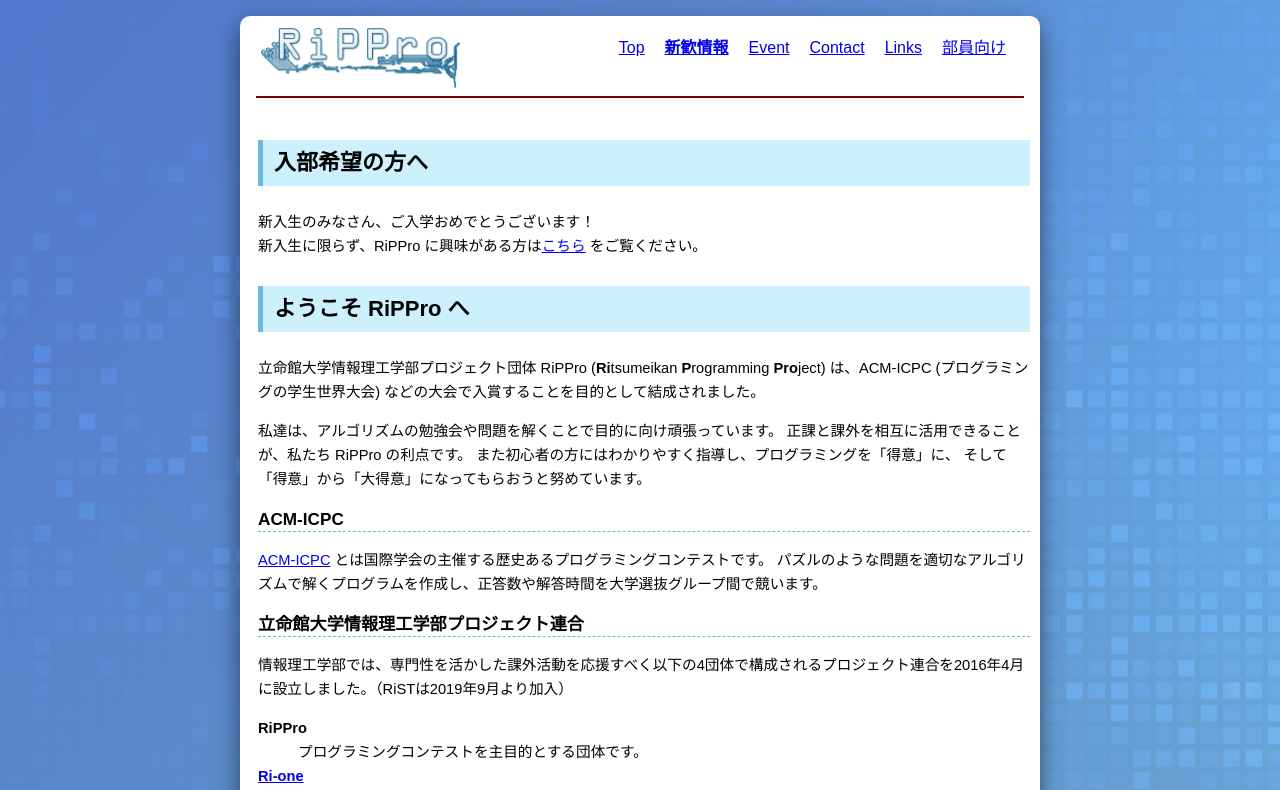
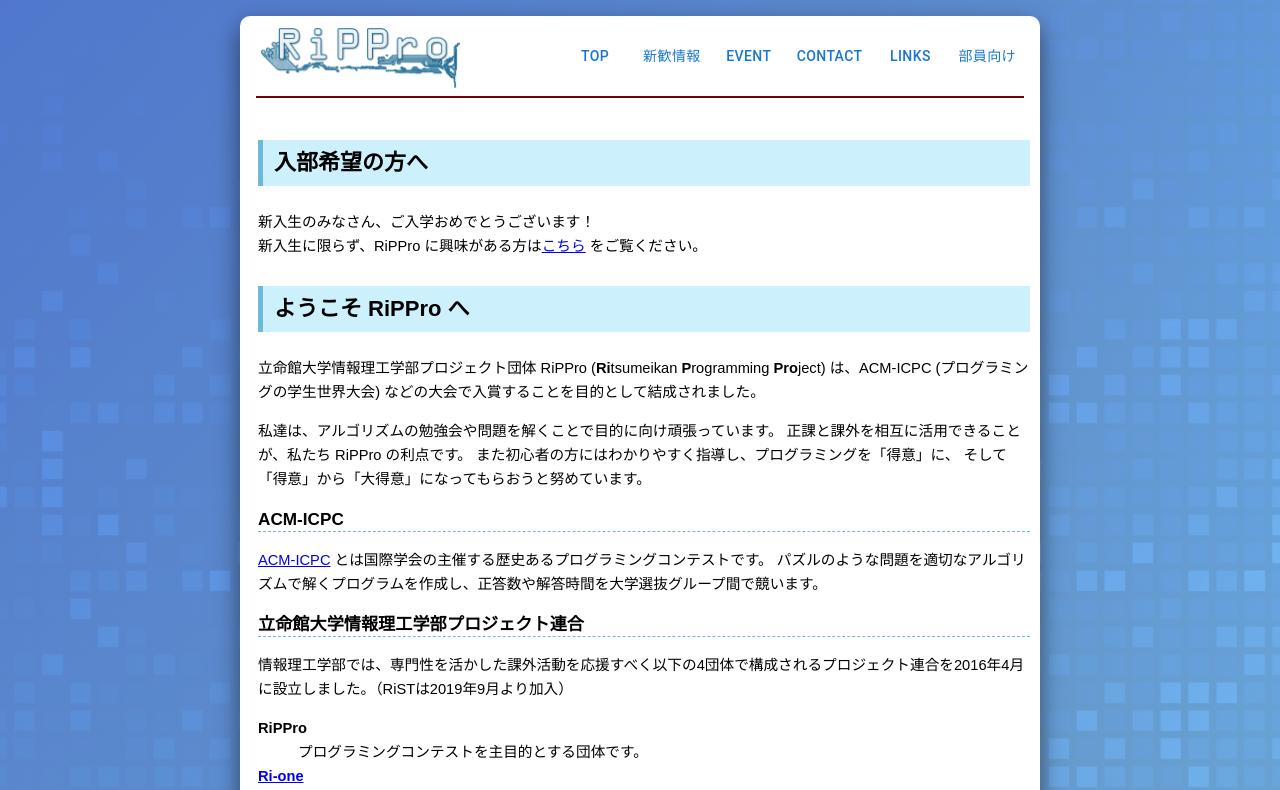
Before and after one commit to rippro/rippro.github.io, a Next.js app: page / in a window 1280 px wide. Shown: the top 790 px of the page. Built offline with nearby package versions, Linux system fonts and the light colour scheme.

Commit message:
feat: update naviber

```diff
--- a/components/Layout/Head.module.css
+++ b/components/Layout/Head.module.css
@@ -14,11 +14,6 @@
   vertical-align: middle;
 }
 
-.logo a:link {
-  color: #000;
-  text-decoration: none;
-}
-
 .logo a:hover {
   color: #000;
   text-decoration: underline;
--- a/components/Layout/Navigator.module.css
+++ b/components/Layout/Navigator.module.css
@@ -1,12 +1,7 @@
-/** @format */
-
-.navi {
-  margin: 8px;
-  display: flex;
+.navibutton {
+  font-size: 18px;
 }
 
-.navibutton {
-  margin: 2px;
-  padding: 8px;
-  text-align: center;
+.welcome {
+  font-weight: bold;
 }
--- a/components/Layout/Navigator.tsx
+++ b/components/Layout/Navigator.tsx
@@ -3,32 +3,45 @@
 import { VFC } from 'react'
 import Link from 'next/link'
 
+import Stack from '@mui/material/Stack'
+import Button from '@mui/material/Button'
+
 import styles from './Navigator.module.css'
 
 const Navigator: VFC = () => {
   return (
-    <div className={styles.navi}>
-      <div className={styles.navibutton}>
-        <Link href="/">Top</Link>
-      </div>
-      <div className={styles.navibutton}>
-        <b>
-          <Link href="/welcome">新歓情報</Link>
-        </b>
-      </div>
-      <div className={styles.navibutton}>
-        <Link href="/event">Event</Link>
-      </div>
-      <div className={styles.navibutton}>
-        <Link href="/contact">Contact</Link>
-      </div>
-      <div className={styles.navibutton}>
-        <Link href="/links">Links</Link>
-      </div>
-      <div className={styles.navibutton}>
-        <Link href="/menbers">部員向け</Link>
-      </div>
-    </div>
+    <Stack spacing={1} direction="row">
+      <Link href="/">
+        <Button variant="text" className={styles.navibutton}>
+          Top
+        </Button>
+      </Link>
+      <Link href="/welcome">
+        <Button variant="text" className={`${styles.welcome} ${styles.navibutton}`}>
+          新歓情報
+        </Button>
+      </Link>
+      <Link href="/event">
+        <Button variant="text" className={styles.navibutton}>
+          Event
+        </Button>
+      </Link>
+      <Link href="/contact">
+        <Button variant="text" className={styles.navibutton}>
+          Contact
+        </Button>
+      </Link>
+      <Link href="/links">
+        <Button variant="text" className={styles.navibutton}>
+          Links
+        </Button>
+      </Link>
+      <Link href="/menbers">
+        <Button variant="text" className={styles.navibutton}>
+          部員向け
+        </Button>
+      </Link>
+    </Stack>
   )
 }
 
--- a/package.json
+++ b/package.json
@@ -20,8 +20,12 @@
     ]
   },
   "dependencies": {
+    "@emotion/react": "^11.7.1",
+    "@emotion/styled": "^11.6.0",
+    "@mui/material": "^5.2.4",
     "highcharts": "^9.3.2",
     "highcharts-react-official": "^3.1.0",
+    "mui": "^0.0.1",
     "next": "^12.0.7",
     "react": "17.0.2",
     "react-dom": "17.0.2",
--- a/styles/globals.css
+++ b/styles/globals.css
@@ -6,5 +6,4 @@ body {
   font-family: sans-serif;
   font-size: 16px;
   background: linear-gradient(-45deg, rgba(135, 206, 256, 0.8), rgba(100, 149, 256, 0.8)), url('/background.jpg');
-  background-size: cover;
 }
```
Also changed, not shown: 1 other file (tests, documents, lock files or other folders).
